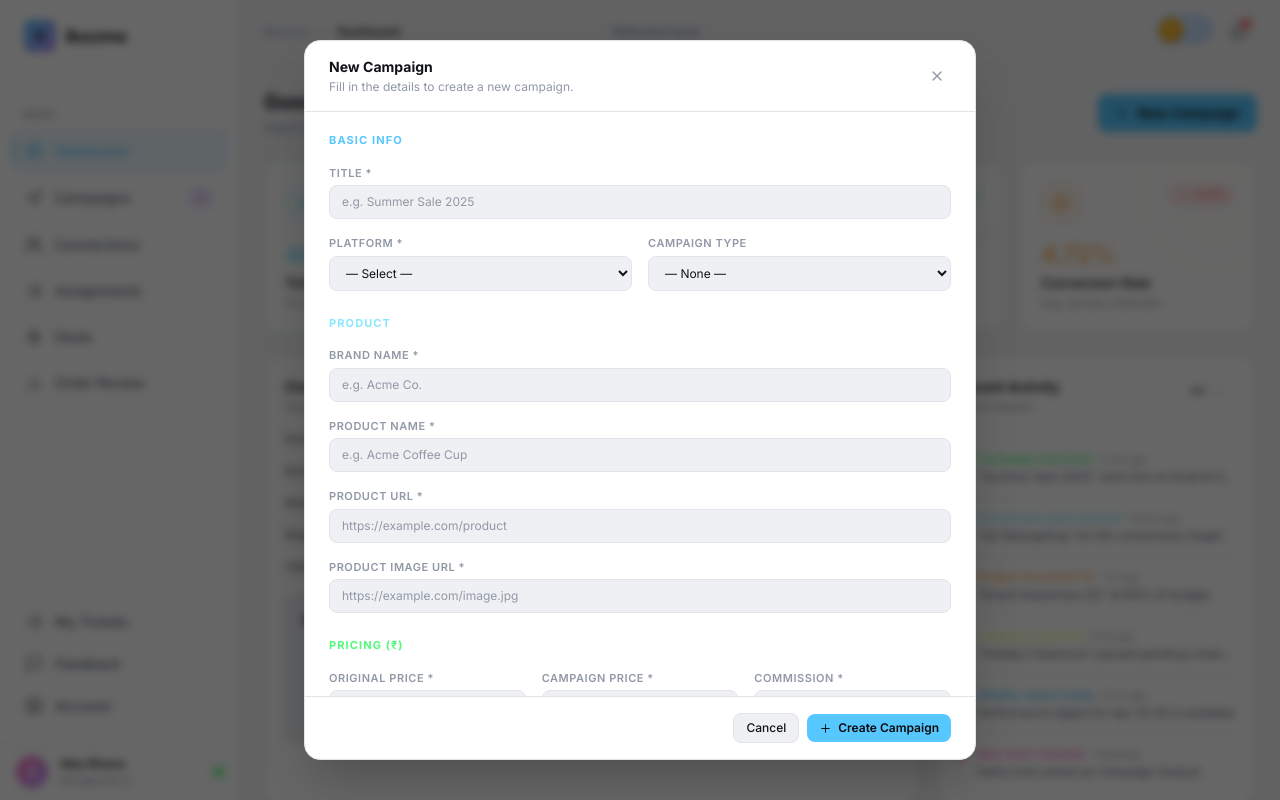
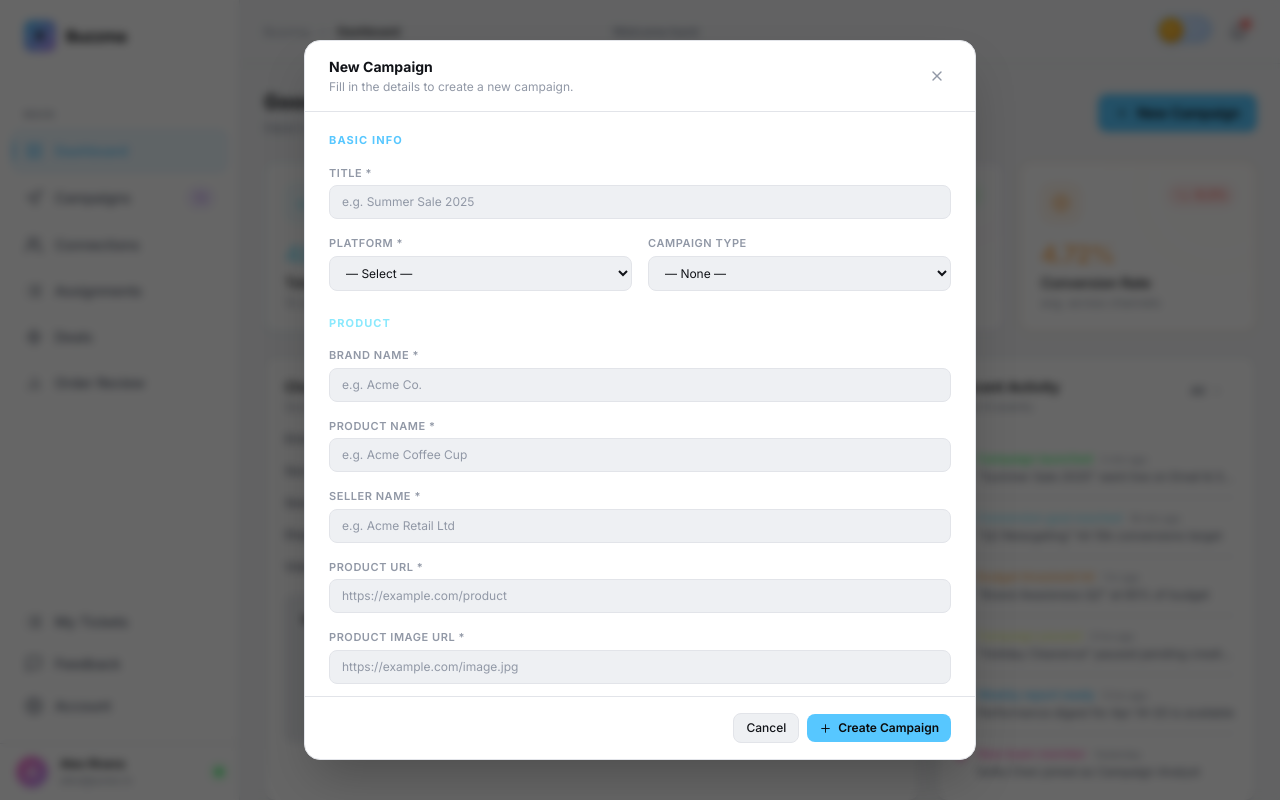
Before and after one commit to real-coddicted/buzzma, a React (Vite) app in the folder frontend/: page / in a window 1280 px wide. Both pictures are taken after a click on the button "New Campaign". Shown: the top 800 px of the page. Built offline with nearby package versions, Linux system fonts and the light colour scheme.

Commit message:
Add Seller Name in Campaign forms

```diff
--- a/frontend/src/components/ui/campaign/CampaignDetailsModal.tsx
+++ b/frontend/src/components/ui/campaign/CampaignDetailsModal.tsx
@@ -112,6 +112,10 @@ export function CampaignDetailsModal({ open, campaign, onClose }: Props) {
             <div>
               <label className={labelClass}>Product Name</label>
               <input className={readOnlyInputClass} type="text" value={campaign.productName} readOnly disabled />
+            </div>
+            <div>
+              <label className={labelClass}>Seller Name</label>
+              <input className={readOnlyInputClass} type="text" value={campaign.sellerName} readOnly disabled />
             </div>
             <div>
               <label className={labelClass}>Product URL</label>
--- a/frontend/src/components/ui/campaign/NewCampaignModal.tsx
+++ b/frontend/src/components/ui/campaign/NewCampaignModal.tsx
@@ -23,6 +23,7 @@ const EMPTY_FORM = {
   platform: '' as Platform | '',
   productBrandName: '',
   productName: '',
+  sellerName: '',
   productImageUrl: '',
   productUrl: '',
   originalPriceRupees: '',
@@ -68,6 +69,7 @@ export function NewCampaignModal({ open, campaign, onClose, onSubmit }: Props) {
           platform: campaign.platform as Platform | '',
           productBrandName: campaign.productBrandName,
           productName: campaign.productName,
+          sellerName: campaign.sellerName,
           productImageUrl: campaign.productImageUrl,
           productUrl: campaign.productUrl,
           originalPriceRupees: paiseToRupees(campaign.originalPricePaise),
@@ -111,6 +113,7 @@ export function NewCampaignModal({ open, campaign, onClose, onSubmit }: Props) {
     if (!form.platform) e.platform = 'Required'
     if (!form.productBrandName.trim()) e.productBrandName = 'Required'
     if (!form.productName.trim()) e.productName = 'Required'
+    if (!form.sellerName.trim()) e.sellerName = 'Required'
     if (!form.productImageUrl.trim()) e.productImageUrl = 'Required'
     if (!form.productUrl.trim()) e.productUrl = 'Required'
 
@@ -144,6 +147,7 @@ export function NewCampaignModal({ open, campaign, onClose, onSubmit }: Props) {
       platform: form.platform,
       productBrandName: form.productBrandName.trim(),
       productName: form.productName.trim(),
+      sellerName: form.sellerName.trim(),
       productImageUrl: form.productImageUrl.trim(),
       productUrl: form.productUrl.trim(),
       originalPricePaise: rupeesToPaise(form.originalPriceRupees),
@@ -264,6 +268,11 @@ export function NewCampaignModal({ open, campaign, onClose, onSubmit }: Props) {
               <label className={labelClass}>Product Name *</label>
               <input className={inputClass} type="text" placeholder="e.g. Acme Coffee Cup" value={form.productName} onChange={e => set('productName', e.target.value)} />
               {errors.productName && <p className={errorClass}>{errors.productName}</p>}
+            </div>
+            <div>
+              <label className={labelClass}>Seller Name *</label>
+              <input className={inputClass} type="text" placeholder="e.g. Acme Retail Ltd" value={form.sellerName} onChange={e => set('sellerName', e.target.value)} />
+              {errors.sellerName && <p className={errorClass}>{errors.sellerName}</p>}
             </div>
             <div>
               <label className={labelClass}>Product URL *</label>
--- a/frontend/src/data/mockData.ts
+++ b/frontend/src/data/mockData.ts
@@ -119,6 +119,7 @@ export const campaigns: Campaign[] = [
     platform: 'PLATFORM_AMAZON',
     productBrandName: 'TechGear Pro',
     productName: 'TechGear Pro Wireless Earbuds',
+    sellerName: 'TechGear retail',
     productImageUrl: 'https://images.example.com/techgear-pro.jpg',
     productUrl: 'https://amazon.com/techgear-pro',
     originalPricePaise: 499900,
@@ -145,6 +146,7 @@ export const campaigns: Campaign[] = [
     platform: 'PLATFORM_FLIPKART',
     productBrandName: 'FashionX',
     productName: 'FashionX Collection',
+    sellerName: 'Fashion Fiesta',
     productImageUrl: 'https://images.example.com/fashionx.jpg',
     productUrl: 'https://flipkart.com/fashionx-collection',
     originalPricePaise: 189900,
@@ -171,6 +173,7 @@ export const campaigns: Campaign[] = [
     platform: 'PLATFORM_NYKAA',
     productBrandName: 'BeautyBliss',
     productName: 'BeautyBliss Serum',
+    sellerName: 'B-U',
     productImageUrl: 'https://images.example.com/beautybliss.jpg',
     productUrl: 'https://nykaa.com/beautybliss-serum',
     originalPricePaise: 349900,
@@ -197,6 +200,7 @@ export const campaigns: Campaign[] = [
     platform: 'PLATFORM_MYNTRA',
     productBrandName: 'StyleNova',
     productName: 'StyleNova Collection',
+    sellerName: 'Nova Retailer',
     productImageUrl: 'https://images.example.com/stylenova.jpg',
     productUrl: 'https://myntra.com/stylenova-collection',
     originalPricePaise: 699900,
@@ -223,6 +227,7 @@ export const campaigns: Campaign[] = [
     platform: 'PLATFORM_AMAZON',
     productBrandName: 'EcoLiving',
     productName: 'EcoLiving Eco-Friendly Products',
+    sellerName: 'LivSpace',
     productImageUrl: 'https://images.example.com/ecoliving.jpg',
     productUrl: 'https://amazon.com/ecoliving-products',
     originalPricePaise: 129900,
@@ -249,6 +254,7 @@ export const campaigns: Campaign[] = [
     platform: 'PLATFORM_FLIPKART',
     productBrandName: 'HomeComfort',
     productName: 'HomeComfort Bedding',
+    sellerName: 'HomeWorks',
     productImageUrl: 'https://images.example.com/homecomfort.jpg',
     productUrl: 'https://flipkart.com/homecomfort-bedding',
     originalPricePaise: 249900,
@@ -275,6 +281,7 @@ export const campaigns: Campaign[] = [
     platform: 'PLATFORM_NYKAA',
     productBrandName: 'LuxeScent',
     productName: 'LuxeScent Perfume',
+    sellerName: 'Scent-it',
     productImageUrl: 'https://images.example.com/luxescent.jpg',
     productUrl: 'https://nykaa.com/luxescent-perfume',
     originalPricePaise: 599900,
@@ -301,6 +308,7 @@ export const campaigns: Campaign[] = [
     platform: 'PLATFORM_MYNTRA',
     productBrandName: 'SportZone',
     productName: 'SportZone Activewear',
+    sellerName: 'Sportziee',
     productImageUrl: 'https://images.example.com/sportzone.jpg',
     productUrl: 'https://myntra.com/sportzone-activewear',
     originalPricePaise: 179900,
--- a/frontend/src/types/CampaignTypes.ts
+++ b/frontend/src/types/CampaignTypes.ts
@@ -47,6 +47,7 @@ export interface Campaign {
   platform: Platform
   productBrandName: string
   productName: string
+  sellerName: string
   productImageUrl: string
   productUrl: string
   originalPricePaise: number
@@ -85,6 +86,7 @@ export interface CampaignRequestDto {
   platform: string
   productBrandName: string
   productName: string
+  sellerName: string
   productImageUrl: string
   productUrl: string
   originalPricePaise: number
```
